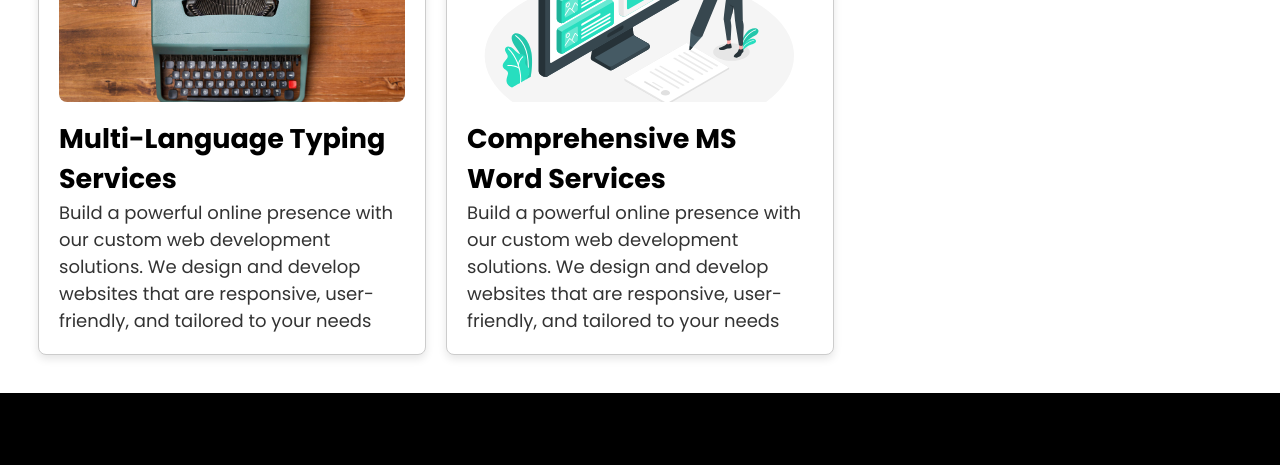
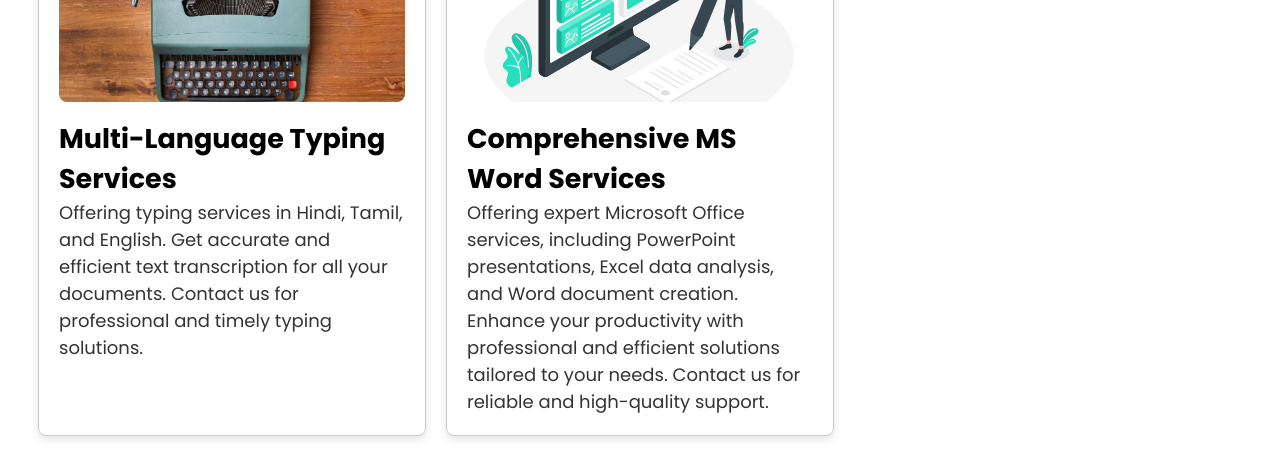
Before and after one commit to LivinDev/jmpaperdocx, an Astro site: page /services in a window 1280 px wide. Shown: the part 1036-1501 px from the top of the page. Built offline with nearby package versions, Linux system fonts and the light colour scheme; Astro itself is replaced by a stand-in of ours.

Commit message:
completed done

```diff
--- a/src/layouts/HomeLayout.astro
+++ b/src/layouts/HomeLayout.astro
@@ -30,7 +30,7 @@
   </head>
   <body>
     <Header data={data.headerData} />
-    <a class="Whatsapp" href="https://wa.me/8903340674" target="_blank">
+    <a class="Whatsapp" href="https://wa.me/918903340674" target="_blank">
       <Image src={WhatsApp} alt="" />
     </a>
     <slot />
--- a/src/layouts/Layout.astro
+++ b/src/layouts/Layout.astro
@@ -31,7 +31,7 @@
   <body>
     <Header data={data.headerData} />
 
-    <a class="Whatsapp" href="https://wa.me/8903340674" target="_blank">
+    <a class="Whatsapp" href="https://wa.me/918903340674" target="_blank">
       <Image src={WhatsApp} alt="" />
     </a>
 
--- a/src/pages/contact.astro
+++ b/src/pages/contact.astro
@@ -37,7 +37,7 @@
       </div>
       <div class="contact-form">
         <h2>Get in Touch</h2>
-        <form action="/api/contact" method="post">
+        <form action="https://formspree.io/f/myzgzbvb" method="POST">
           <label for="name">Name:</label>
           <input type="text" id="name" name="name" required />
 
--- a/src/pages/index.astro
+++ b/src/pages/index.astro
@@ -7,7 +7,7 @@
 const data = await getLandingData();
 ---
 
-<HomeLayout title="Paperdocx" meta={data.meta}>
+<HomeLayout title="Rheni" meta={data.meta}>
   <Hero data={data.heroData} />
 </HomeLayout>
 
--- a/src/pages/services.astro
+++ b/src/pages/services.astro
@@ -46,18 +46,20 @@
         <Image src={Typewriting} alt="Service 3" class="service-image" />
         <h2>Multi-Language Typing Services</h2>
         <p>
-          Build a powerful online presence with our custom web development
-          solutions. We design and develop websites that are responsive,
-          user-friendly, and tailored to your needs
+          Offering typing services in Hindi, Tamil, and English. Get accurate
+          and efficient text transcription for all your documents. Contact us
+          for professional and timely typing solutions.
         </p>
       </div>
       <div class="service">
         <Image src={Msword} alt="Service 3" class="service-image" />
         <h2>Comprehensive MS Word Services</h2>
         <p>
-          Build a powerful online presence with our custom web development
-          solutions. We design and develop websites that are responsive,
-          user-friendly, and tailored to your needs
+          Offering expert Microsoft Office services, including PowerPoint
+          presentations, Excel data analysis, and Word document creation.
+          Enhance your productivity with professional and efficient solutions
+          tailored to your needs. Contact us for reliable and high-quality
+          support.
         </p>
       </div>
     </div>
```
Also changed, not shown: public/favicon.svg.
